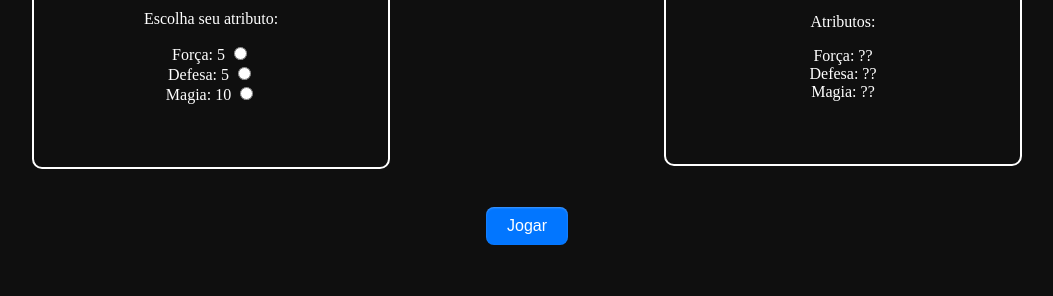
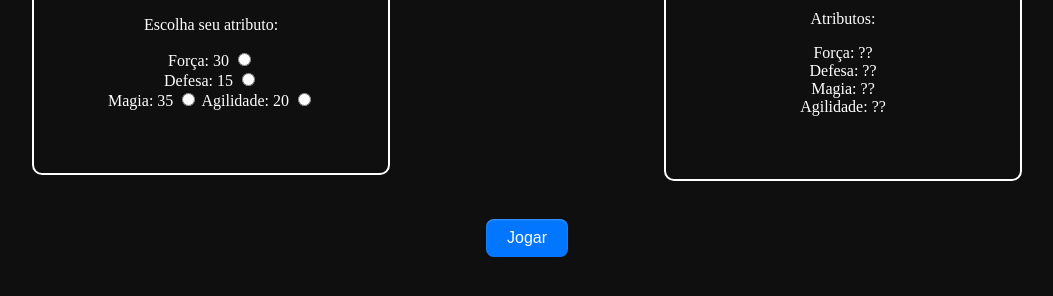
Before and after one commit to ArthurRomanha/Trunfo, a plain HTML site: page index.html in a window 1280 px wide. Shown: the part 354-650 px from the top of the page, without its empty margins (113-1166 px from the left). Drawn offline with Linux system fonts and the light colour scheme.

Commit message:
adicção da agilidade

```diff
--- a/index.html
+++ b/index.html
@@ -26,6 +26,10 @@
 
                     <label id="magiaMinhaCarta">Magia</label>
                     <input type="radio" name="atributo" value="magia">
+
+                    <label id="agilidadeMinhaCarta">Agilidade</label>
+                    <input type="radio" name="atributo" value="agilidade">
+
                 </form>
             </div>
         </div>
@@ -37,6 +41,7 @@
                 <label id="forcaCartaOponente">Força: ??</label><br>
                 <label id="defesaCartaOponente">Defesa: ??</label><br>
                 <label id="magiaCartaOponente">Magia: ??</label><br>
+                <label id="agilidadeCartaOponente">Agilidade: ??</label><br>
             </form>
         </div>
     </div>
--- a/script.js
+++ b/script.js
@@ -2,27 +2,30 @@ let gustavo = {
     nome: "Gustavo",
     img: "imagens/gustavo.jpg",
     atributos: {
-        forca: 5,
-        defesa: 10,
-        magia: 5
+        forca: 25,
+        defesa: 15,
+        magia: 40,
+        agilidade: 20
     }
 }
 let juan = {
     nome: "Juan",
-    img: "",
+    img: "imagens/juan.jpeg",
     atributos: {
-        forca: 10,
-        defesa: 5,
-        magia: 5
+        forca: 45,
+        defesa: 25,
+        magia: 20,
+        agilidade: 10
     }
 }
 let arthur = {
     nome: "Arthur",
     img: "imagens/arthur.jpg",
     atributos: {
-        forca: 5,
-        defesa: 5,
-        magia: 10
+        forca: 30,
+        defesa: 15,
+        magia: 35,
+        agilidade: 20
     }
 }
 
@@ -52,12 +55,14 @@ function exibeAtributos() {
     let textoForcaMinhaCarta = document.getElementById('forcaMinhaCarta');
     let textoDefesaMinhaCarta = document.getElementById('defesaMinhaCarta');
     let textoMagiaMinhaCarta = document.getElementById('magiaMinhaCarta');
+    let textoAgilidadeMinhaCarta = document.getElementById('agilidadeMinhaCarta');
 
     imgMinhaCarta.src = minhaCarta.img;
     textoNomeMinhaCarta.textContent = minhaCarta.nome;
     textoForcaMinhaCarta.textContent = `Força: ${minhaCarta.atributos.forca}`;
     textoDefesaMinhaCarta.textContent = `Defesa: ${minhaCarta.atributos.defesa}`;
     textoMagiaMinhaCarta.textContent = `Magia: ${minhaCarta.atributos.magia}`;
+    textoAgilidadeMinhaCarta.textContent = `Agilidade: ${minhaCarta.atributos.agilidade}`;
 }
 function comparaAtributos() {
     btnRecomecar.style.display = 'inline';
@@ -88,12 +93,14 @@ function mostraAdversario(){
     let textoForcaCartaOponente = document.getElementById('forcaCartaOponente');
     let textoDefesaCartaOponente = document.getElementById('defesaCartaOponente');
     let textoMagiaCartaOponente = document.getElementById('magiaCartaOponente');
+    let textoAgilidadeCartaOponente = document.getElementById('agilidadeCartaOponente');
 
     imgCartaOponente.src = cartaOponente.img;
     textoNomeCartaOponente.textContent = cartaOponente.nome;
     textoForcaCartaOponente.textContent = `Força: ${cartaOponente.atributos.forca}`
     textoDefesaCartaOponente.textContent = `Defesa: ${cartaOponente.atributos.defesa}`
     textoMagiaCartaOponente.textContent = `Magia: ${cartaOponente.atributos.magia}`
+    textoAgilidadeCartaOponente.textContent = `Agilidade: ${cartaOponente.atributos.agilidade}`
 }
 function recomecar(){
     window.location.reload();
```
Also changed, not shown: imagens/juan.jpeg (added).
